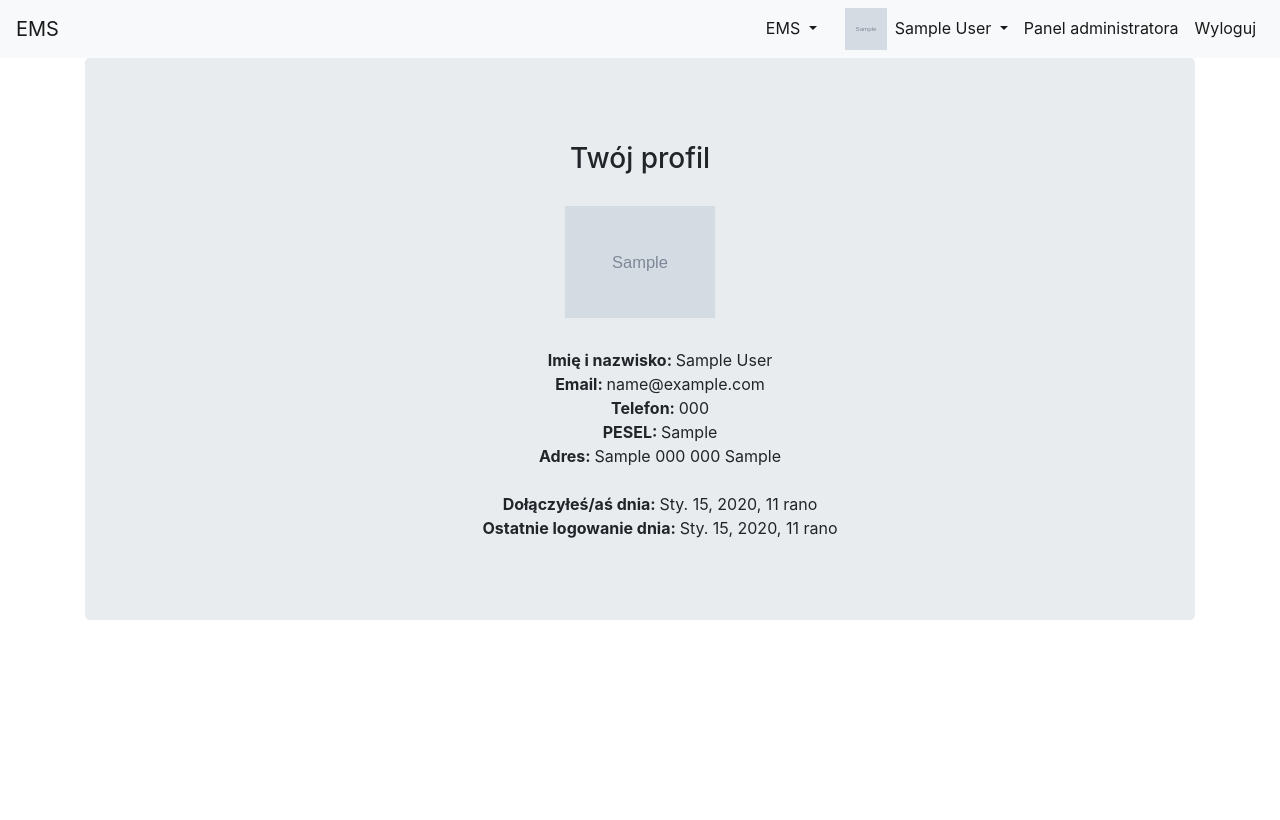
After one commit to wojtek9502/django-employee-management-system, a Django app: page /accounts/my_profile/ in a window 1280 px wide. The commit adds this page. Run offline with Django 3.2, Linux system fonts and the light colour scheme; a user stored in the database is signed in; tables that the repository leaves empty hold one stand-in row (values such as "Sample post"); grey boxes marked "Sample" are stand-in pictures; parts of the project's set-up code (start-up, migrations or seed data) failed here and were passed over; some libraries are stand-ins or nearby versions.

Commit message:
add profile_edit view

```diff
--- /dev/null
+++ b/accounts/templates/accounts/my_profile.html
@@ -0,0 +1,33 @@
+{% extends "base.html" %}
+{% load static %}
+
+{% block body_block %}
+
+
+<div class="container text-center">
+    <div class="jumbotron">
+        <div class="page-title">
+            <h3>Twój profil</h3>
+        </div>
+
+        <div class="text-center profile-view-image">
+            {% if user.user_profile.image %}
+                <img src="{{user.user_profile.image.url}}" alt="avatar_img_error" height="300%" width="150">
+            {% endif %}
+        </div>
+
+        <ul>
+            <li><b>Imię i nazwisko: </b>{{user_profile.user.get_full_name}}</li>
+            <li><b>Email: </b>{{user_profile.user.email}}</a></li>
+            <li><b>Telefon: </b>{{user_profile.phone}}</li>
+            <li><b>PESEL: </b>{{user_profile.pesel}} </li>
+            <li><b>Adres: </b>{{user_profile.street}} {{user_profile.house_number}} {{user_profile.post_code}} {{user_profile.city}} </li>
+            <br>
+
+            <li><b>Dołączyłeś/aś dnia: </b> {{user_profile.user.date_joined}}</li>
+            <li><b>Ostatnie logowanie dnia: </b> {{user_profile.user.last_login}} </li>
+        </ul>
+
+    </div>
+</div>
+{% endblock %}
--- a/accounts/urls.py
+++ b/accounts/urls.py
@@ -27,4 +27,7 @@ urlpatterns = [ #wiazanie widoku z django z templatka login.html
             name='password_reset_complete'
         ),
 
+    path('my_profile/', views.MyProfileTemplateView.as_view(), name='my_profile'),
+    path('my_profile_update/<int:pk>/', views.UpdateMyProfileView.as_view(), name='my_profile_update'),
+
 ]
--- a/accounts/views.py
+++ b/accounts/views.py
@@ -1,7 +1,9 @@
-from django.shortcuts import render, redirect
+from django.shortcuts import render, redirect, reverse
 from django.urls import reverse_lazy
-from django.views.generic import TemplateView
+from django.views.generic import TemplateView, DetailView, UpdateView
+from braces.views import LoginRequiredMixin
 
+from accounts import models
 from accounts import forms
 
 # Create your views here.
@@ -37,7 +39,27 @@ def register(request):
                   context={'register_form': user_form,
                            'profile_form': profile_form,
                            'registered': registered})
-#
 
 class AfterRegisterPage(TemplateView):
     template_name = "accounts/after_signup.html"
+
+
+class MyProfileTemplateView(LoginRequiredMixin, TemplateView):
+    login_url = reverse_lazy('login')
+    template_name = 'accounts/my_profile.html'
+
+    def get_context_data(self, **kwargs):
+        context = super().get_context_data(**kwargs)
+        context["user_profile"] = models.UserProfileInfo.objects.get(user=self.request.user)
+        return context
+
+
+class UpdateMyProfileView(LoginRequiredMixin, UpdateView):
+    login_url = reverse_lazy('login')
+
+    model = models.UserProfileInfo
+    form_class = forms.ProfileForm
+    template_name = 'accounts/my_profile_update_form.html'
+
+    def get_success_url(self):
+            return reverse('index')
--- a/ems_proj/settings.py
+++ b/ems_proj/settings.py
@@ -48,7 +48,8 @@ INSTALLED_APPS = [
     'django.contrib.staticfiles',
     'ems_app',
     'accounts',
-    'bootstrap4'
+    'bootstrap4',
+    'debug_toolbar',
 ]
 
 EMAIL_HOST = config.get('EMAIL_HOST')
@@ -70,6 +71,7 @@ MIDDLEWARE = [
     'django.contrib.auth.middleware.AuthenticationMiddleware',
     'django.contrib.messages.middleware.MessageMiddleware',
     'django.middleware.clickjacking.XFrameOptionsMiddleware',
+    'debug_toolbar.middleware.DebugToolbarMiddleware',
 
 ]
 
@@ -156,3 +158,5 @@ MEDIA_URL = '/media/'
 MEDIA_ROOT = os.path.join(BASE_DIR, 'media')
 
 AUTH_USER_MODEL = 'accounts.MyUser'
+
+INTERNAL_IPS = ('127.0.0.1',)
--- a/ems_proj/urls.py
+++ b/ems_proj/urls.py
@@ -18,6 +18,8 @@ from django.urls import include, path
 from django.conf import settings
 from django.conf.urls.static import static
 
+
+
 urlpatterns = [
     path('', include('ems_app.urls')),
     path('admin/', admin.site.urls),
@@ -25,4 +27,11 @@ urlpatterns = [
     path('accounts/', include('django.contrib.auth.urls')),
 ]
 
+if settings.DEBUG:
+    import debug_toolbar
+    urlpatterns = [
+        path('__debug__/', include(debug_toolbar.urls)),
+
+    ] + urlpatterns
+
 urlpatterns += static(settings.MEDIA_URL, document_root=settings.MEDIA_ROOT)
--- a/requirements.txt.txt
+++ b/requirements.txt
@@ -2,3 +2,4 @@ pillow
 django-braces
 django-bootstrap4
 python-decouple
+django-debug-toolbar
--- a/static/css/style.css
+++ b/static/css/style.css
@@ -119,3 +119,13 @@ h1{
     margin-top: 600px;
     margin-bottom: 20px;
 }
+
+
+.profile-view-image{
+    margin-top: 30px;
+    margin-bottom: 30px;
+}
+
+.menu-profile-image{
+    margin-left: 20px;
+}
--- a/templates/base.html
+++ b/templates/base.html
@@ -32,7 +32,7 @@
 
             </ul>
             <ul class="nav navbar-nav ml-auto">
-                {% if user.is_authenticated and user.is_superuser %}
+                {% if user.is_authenticated %}
 
                     <li class="nav-item dropdown active">
                         <a class="nav-link dropdown-toggle" href="#" id="ManageLibrary" data-toggle="dropdown" aria-haspopup="true"
@@ -45,7 +45,7 @@
                     </li>
 
 
-                    <li class="nav-item active">
+                    <li class="nav-item active menu-profile-image">
                         {% if user.user_profile.image %}
                             <img src="{{user.user_profile.image.url}}" alt="avatar_img_error" height="42" width="42">
                         {% endif %}
@@ -57,42 +57,25 @@
                             {{user.first_name}} {{user.last_name}}
                         </a>
 
-                        <div class="dropdown-menu" aria-labelledby="UserSettings">
-
+                        <div class="dropdown-menu  manu-user-submenu" aria-labelledby="UserSettings">
+                            <a class="dropdown-item" href="{% url 'accounts:my_profile' %}">Wyświetl profil</a>
+                            <div class="dropdown-divider"></div>
+                            <a class="dropdown-item" href="{% url 'accounts:my_profile_update' pk=user.user_profile.id %}">Edytuj profil</a>
+                            <a class="dropdown-item" href="{% url 'accounts:password_reset' %}">Zresetuj hasło</a>
                         </div>
                     </li>
 
+                        {% if user.is_authenticated and user.is_superuser %}
                             <li class="nav-item active">
                                 <a class="nav-link" href="{% url 'admin:index' %}">Panel administratora</a>
                             </li>
+                        {% endif %}
 
                     <li class="nav-item active">
                         <a class="nav-link" href="{% url 'accounts:logout' %}">Wyloguj</a>
                     </li>
 
 
-                {% elif user.is_authenticated %}
-                <li class="nav-item active">
-                    {% if user.user_profile.image %}
-                        <img src="{{user.user_profile.image.url}}" alt="avatar_img_error" height="42" width="42">
-                    {% endif %}
-                </li>
-
-                <li class="nav-item dropdown active">
-                    <a class="nav-link dropdown-toggle" href="#" id="UserSettings" data-toggle="dropdown" aria-haspopup="true"
-                        aria-expanded="false">
-                        {{user.first_name}} {{user.last_name}}
-                    </a>
-
-                    <div class="dropdown-menu" aria-labelledby="UserSettings">
-
-                    </div>
-                </li>
-
-
-                    <li class="nav-item active">
-                        <a class="nav-link" href="{% url 'accounts:logout' %}">Wyloguj</a>
-                    </li>
                     {% else %}
                         <li class="nav-item active">
                             <a class="nav-link" href="{% url 'accounts:login' %}">Zaloguj się</a>
```
Also changed, not shown: accounts/templates/accounts/my_profile_update_form.html (added, +14 -0 lines), accounts/forms.py (line endings or trailing spaces). Lines whose indentation alone changed are shown as unchanged.
